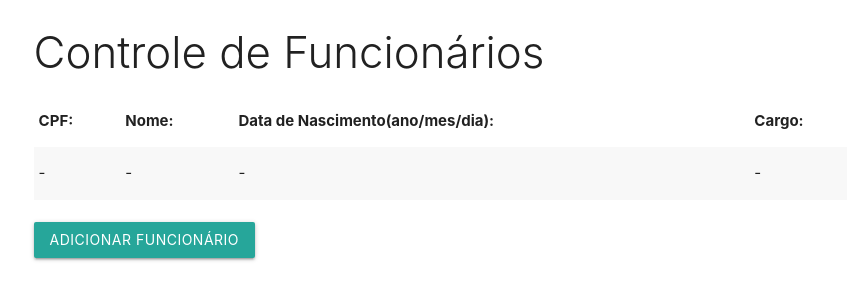
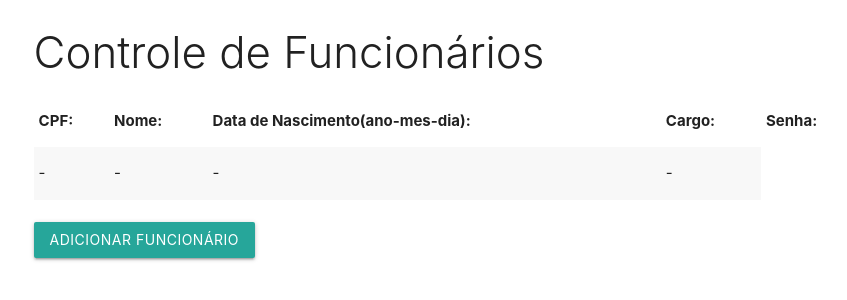
Before and after one commit to melissafalcao/EmployeeManagerDB, a PHP site: page / in a window 1280 px wide. Shown: the top 300 px of the page, without its empty margins (191-1038 px from the left). Run offline with PHP 8.4, Linux system fonts and the light colour scheme; data that the repository does not hold is empty.

Commit message:
Update index.php

```diff
--- a/index.php
+++ b/index.php
@@ -14,8 +14,9 @@ include_once 'includes/message.php';
 				<tr>
 					<th>CPF:</th>
 					<th>Nome:</th>
-					<th>Data de Nascimento(ano/mes/dia):</th>
+					<th>Data de Nascimento(ano-mes-dia):</th>
 					<th>Cargo:</th>
+					<th>Senha:</th>
 				</tr>
 			</thead>
 
@@ -25,7 +26,6 @@ include_once 'includes/message.php';
 				$resultado = mysqli_query($connect, $sql);
 
                 if(mysqli_num_rows($resultado) > 0):
-
 				while($dados = mysqli_fetch_array($resultado)):
 				?>
 				<tr>
@@ -33,6 +33,7 @@ include_once 'includes/message.php';
 					<td><?php echo $dados['nome']; ?></td>
 					<td><?php echo $dados['data_nascimento']; ?></td>
 					<td><?php echo $dados['cargo']; ?></td>
+					<td><?php echo $dados['senha']; ?></td>
 					<td><a href="editar.php?id=<?php echo $dados['cpf']; ?>" class="btn-floating orange"><i class="material-icons">edit</i></a></td>
 
 					<td><a href="#modal<?php echo $dados['cpf']; ?>" class="btn-floating red modal-trigger"><i class="material-icons">delete</i></a></td>
```
